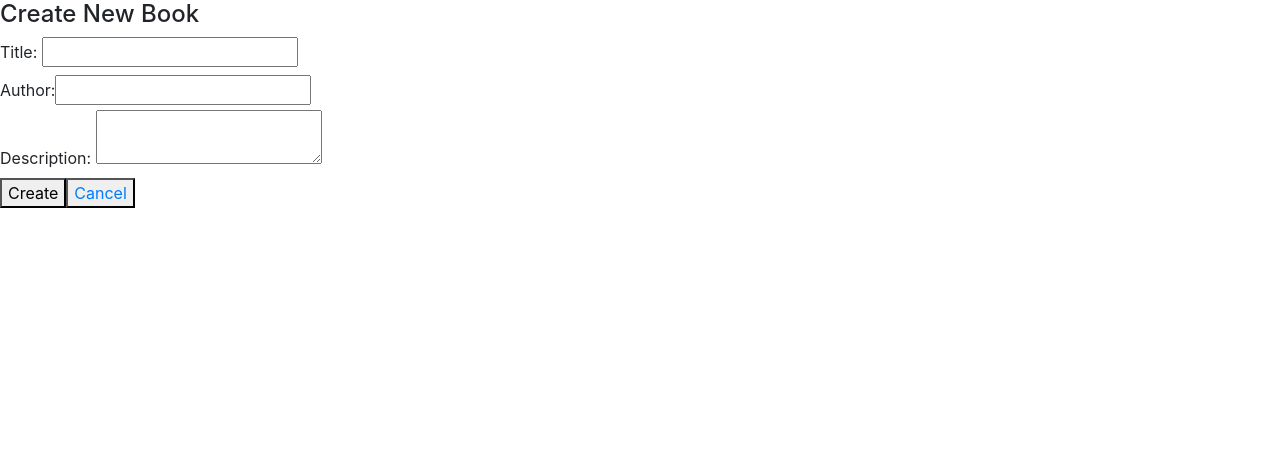
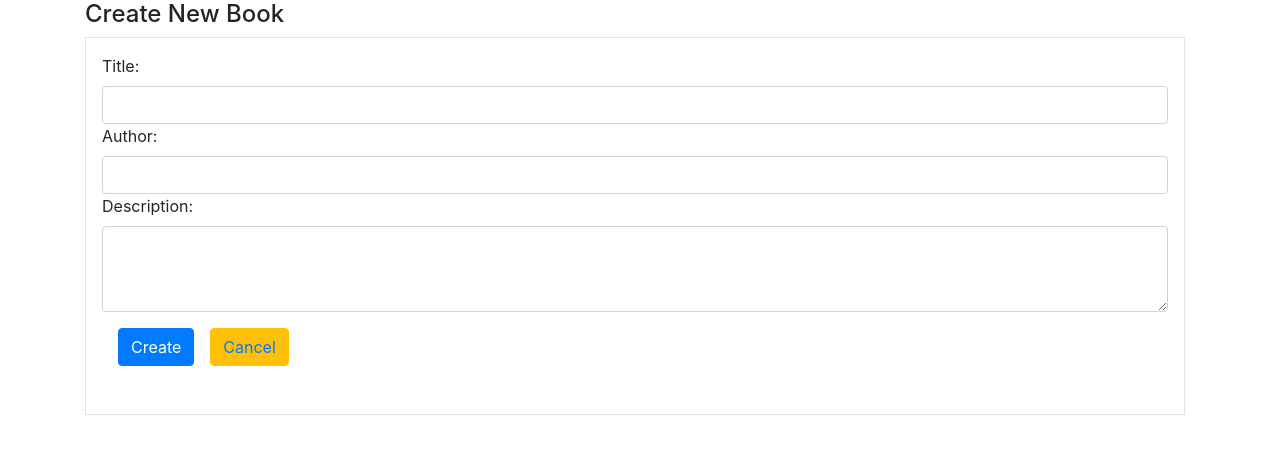
Before and after one commit to kennylam91/Angular_books_manager, an Angular app: page /book/create in a window 1280 px wide. Shown: the top 454 px of the page. Built offline with nearby package versions, Linux system fonts and the light colour scheme.

Commit message:
edit list and create template with BS4

```diff
--- a/src/app/app.component.html
+++ b/src/app/app.component.html
@@ -1 +1,3 @@
+<div class="container">
 <router-outlet></router-outlet>
+</div>
--- a/src/app/book-create/book-create.component.html
+++ b/src/app/book-create/book-create.component.html
@@ -1,23 +1,25 @@
 <h4>Create New Book</h4>
-<div>
-  <form [formGroup]="bookCreateForm" (ngSubmit)="createBook()">
+<div class="p-3 border d-inline-block">
+  <form class="form-group" [formGroup]="bookCreateForm" (ngSubmit)="createBook()">
     <div>
       <label> Title:
-        <input type="text" formControlName="title">
       </label>
+      <input class="form-control" type="text" formControlName="title">
+
     </div>
     <div>
       <label> Author:
       </label>
-      <input type="text" formControlName="author">
+      <input class="form-control" type="text" formControlName="author">
     </div>
     <div>
-      <label> Description:
-        <textarea type="text" formControlName="description"></textarea>
-      </label>
+      <label> Description:</label>
+      <div>
+        <textarea class="form-control" type="text" formControlName="description" cols="100" rows="3"></textarea>
+      </div>
     </div>
-    <button type="submit">Create</button>
-    <button>
+    <button class="btn btn-primary m-3" type="submit">Create</button>
+    <button class="btn btn-warning">
       <a routerLink="/books">Cancel</a>
     </button>
   </form>
--- a/src/app/book-list/book-list.component.html
+++ b/src/app/book-list/book-list.component.html
@@ -1,12 +1,12 @@
 <h4>All Book List</h4>
-<div>
+<div class="mb-2">
   <p>Total: {{books.length}} books</p>
   <button type="submit">
     <a routerLink="/book/create">Create Book</a>
   </button>
 </div>
 <div>
-  <table border="1">
+  <table border="1" cellpadding="10px">
     <thead>
       <td>#</td>
       <td>Name</td>
```
